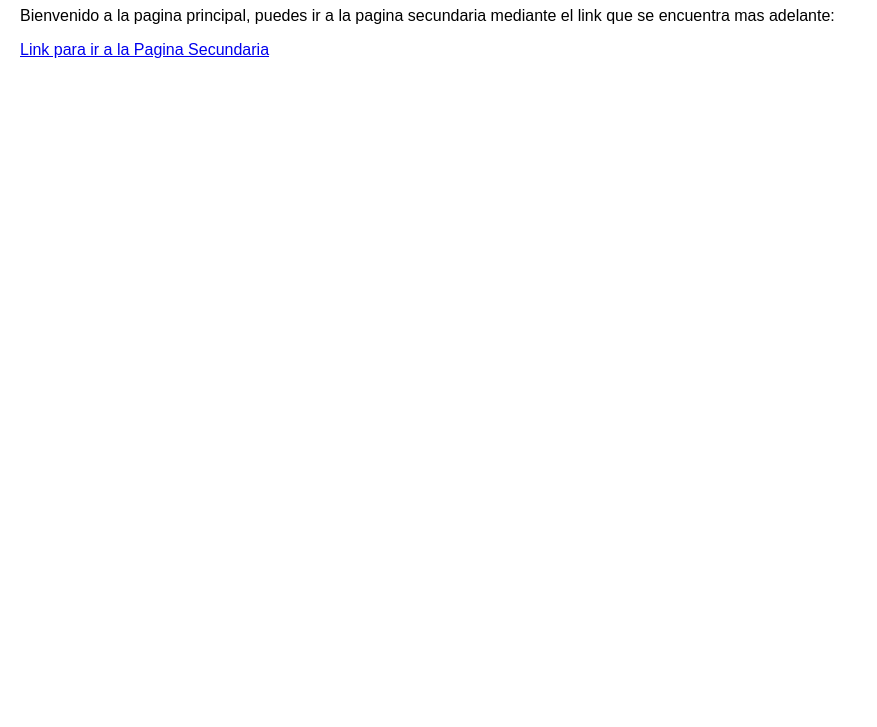
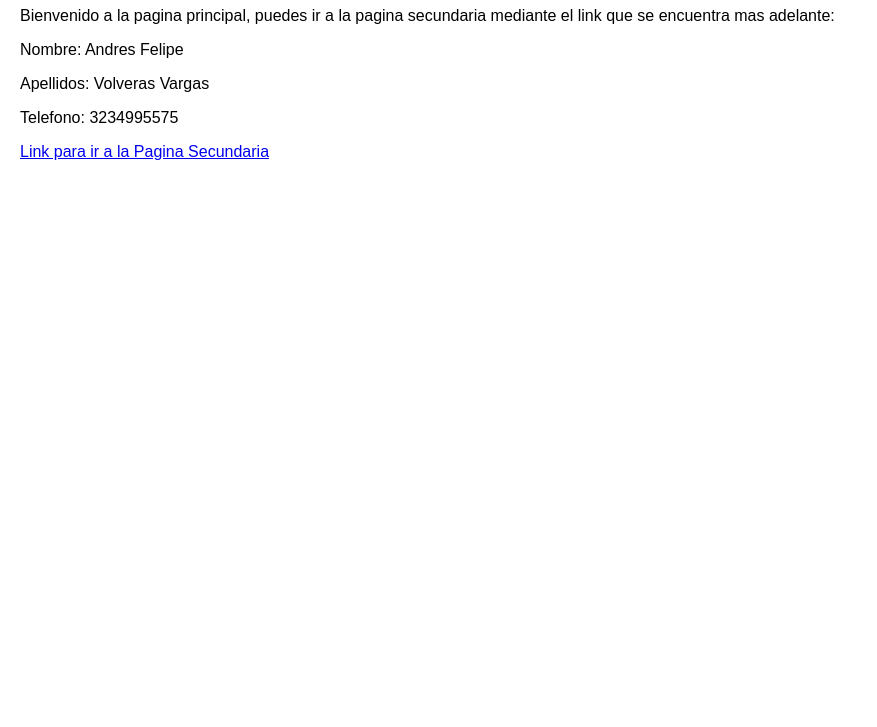
Before and after one commit to AndresFelipe777/Andres-Felipe-1061432959, a plain HTML site: page index.html in a window 1280 px wide. Shown: the part 73-800 px from the top of the page, without its empty margins (0-877 px from the left). Drawn offline with Linux system fonts and the light colour scheme.

Commit message:
index V02

```diff
--- a/index.html
+++ b/index.html
@@ -14,6 +14,9 @@
 <body>
     <h1>Pagina Principal</h1>
     <p>Bienvenido a la pagina principal, puedes ir a la pagina secundaria mediante el link que se encuentra mas adelante:</p>
+    <p>Nombre: Andres Felipe</p>
+    <p>Apellidos: Volveras Vargas</p>
+    <p>Telefono: 3234995575</p>
     <a href="Pagina_Secundaria.html">Link para ir a la Pagina Secundaria</a>
 </body>
 </html>
```
